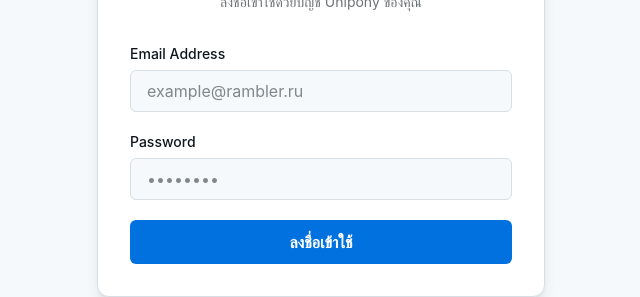
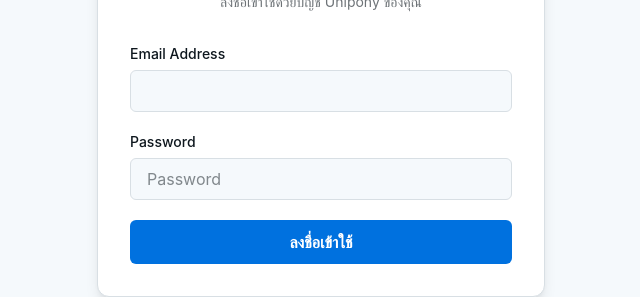
Before and after one commit to 65030034/webmail_1, a React (Vite) app: page / in a window 1280 px wide. Shown: the part 294-591 px from the top of the page, without its empty margins (319-959 px from the left). Built offline with nearby package versions, Linux system fonts and the light colour scheme.

Commit message:
Update App.jsx

```diff
--- a/src/App.jsx
+++ b/src/App.jsx
@@ -119,7 +119,7 @@ export default function App() {
                 value={loginEmail}
                 onChange={(e) => setLoginEmail(e.target.value)}
                 className="w-full px-4 py-2 bg-background border border-border rounded-md focus:ring-2 focus:ring-primary/40 outline-none transition-all"
-                placeholder="example@rambler.ru" // เพิ่ม Text ตัวอย่าง
+                placeholder="" // ลบตัวอย่างออก
                 required
                 autoComplete="off"
               />
@@ -131,7 +131,7 @@ export default function App() {
                 value={loginPassword}
                 onChange={(e) => setLoginPassword(e.target.value)}
                 className="w-full px-4 py-2 bg-background border border-border rounded-md focus:ring-2 focus:ring-primary/40 outline-none transition-all"
-                placeholder="••••••••" // เพิ่ม Text ตัวอย่าง
+                placeholder="Password" // เปลี่ยนเป็นคำทั่วไป
                 required
                 autoComplete="new-password"
               />
```
